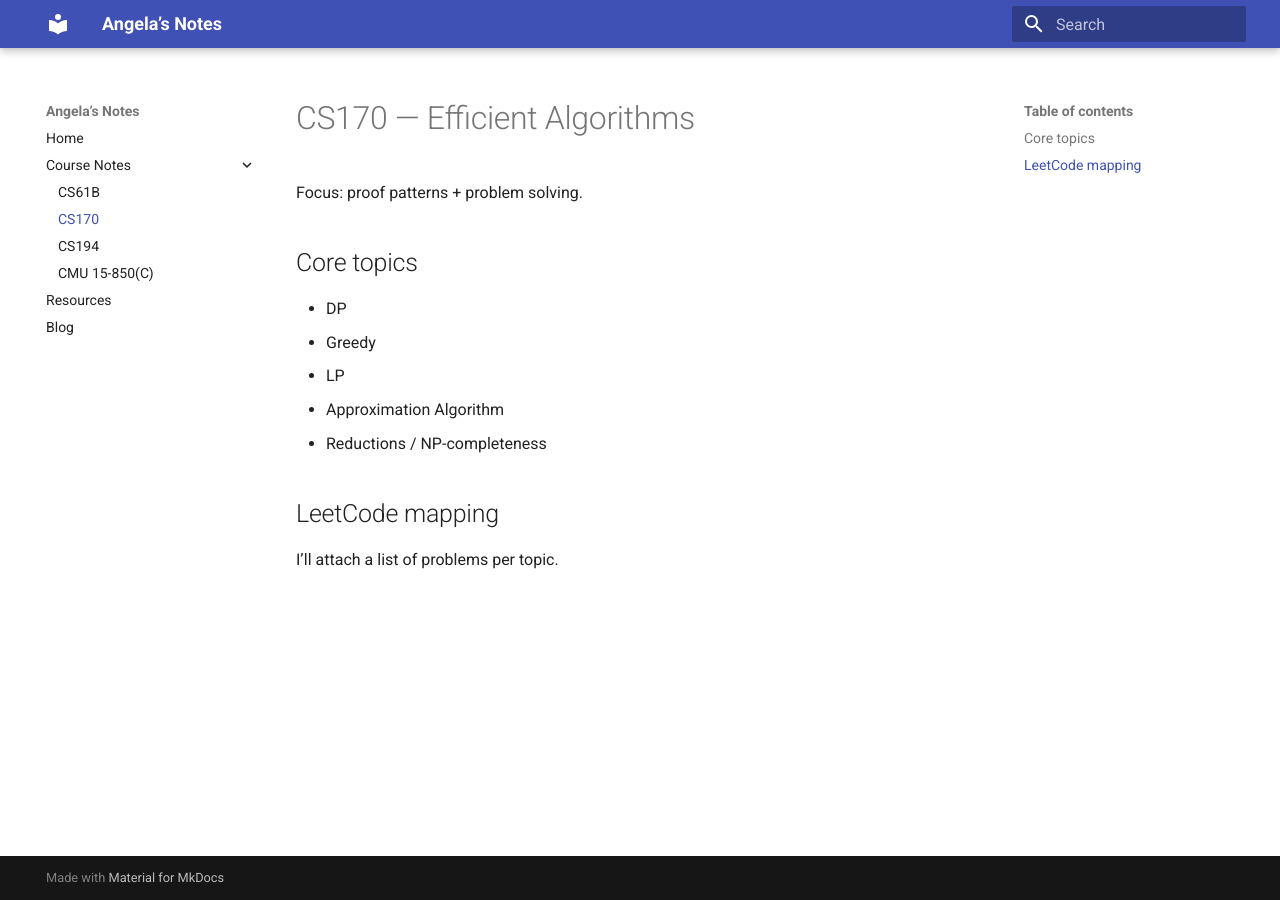
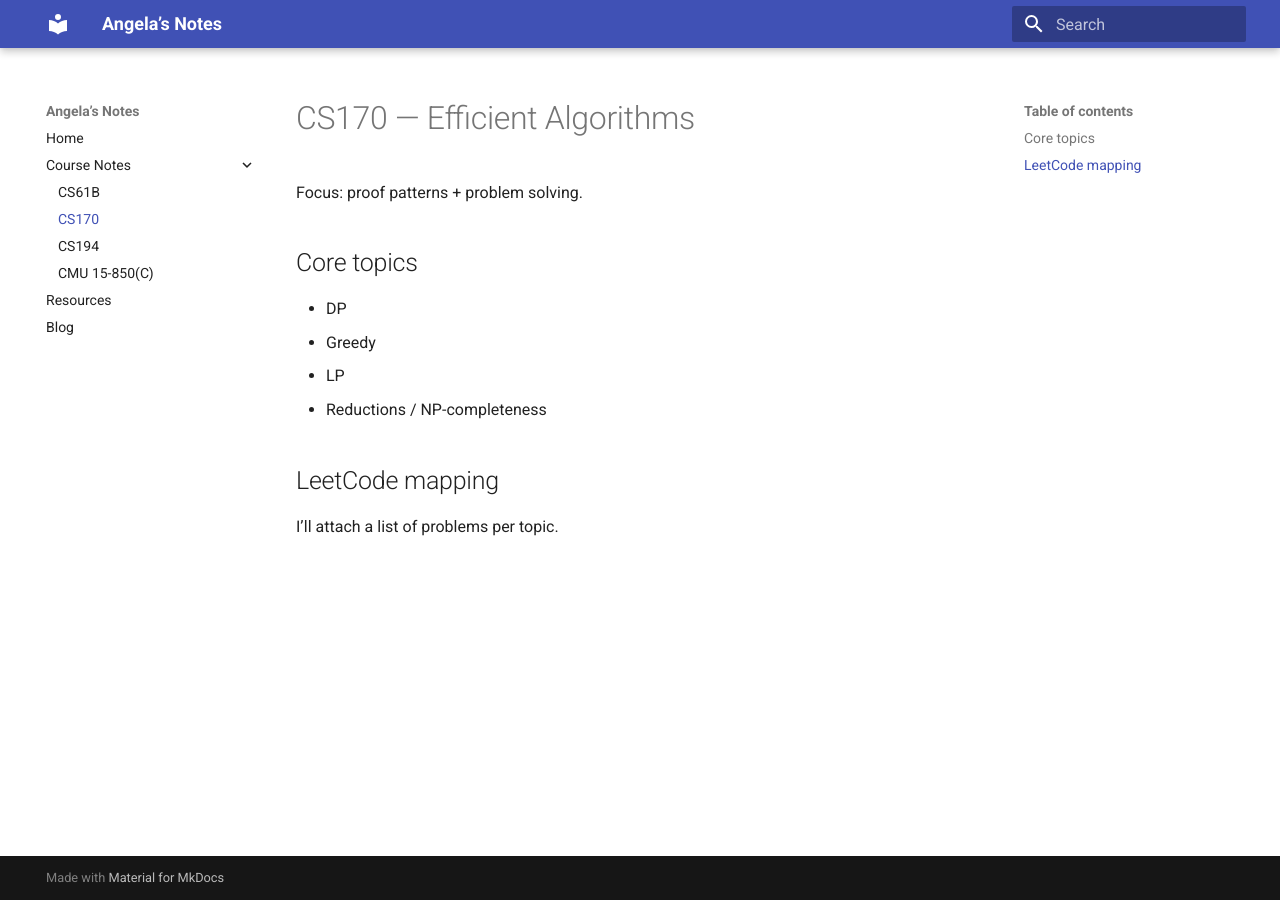
Before and after one commit to AngelaWuRX/geshu-compendium, an MkDocs documentation site: the page built from docs/courses/cs170/index.md, in a window 1280 px wide. Built offline with MkDocs 1.6.1 and Material for MkDocs 9.7.7, drawn with Linux system fonts in a browser that asks for light colours.

Commit message:
Remove 'Approximation Algorithm' from core topics
Removed 'Approximation Algorithm' from core topics.

```diff
--- a/docs/courses/cs170/index.md
+++ b/docs/courses/cs170/index.md
@@ -5,7 +5,6 @@ Focus: proof patterns + problem solving.
 - DP
 - Greedy
 - LP
-- Approximation Algorithm
 - Reductions / NP-completeness
 
 ## LeetCode mapping
```
